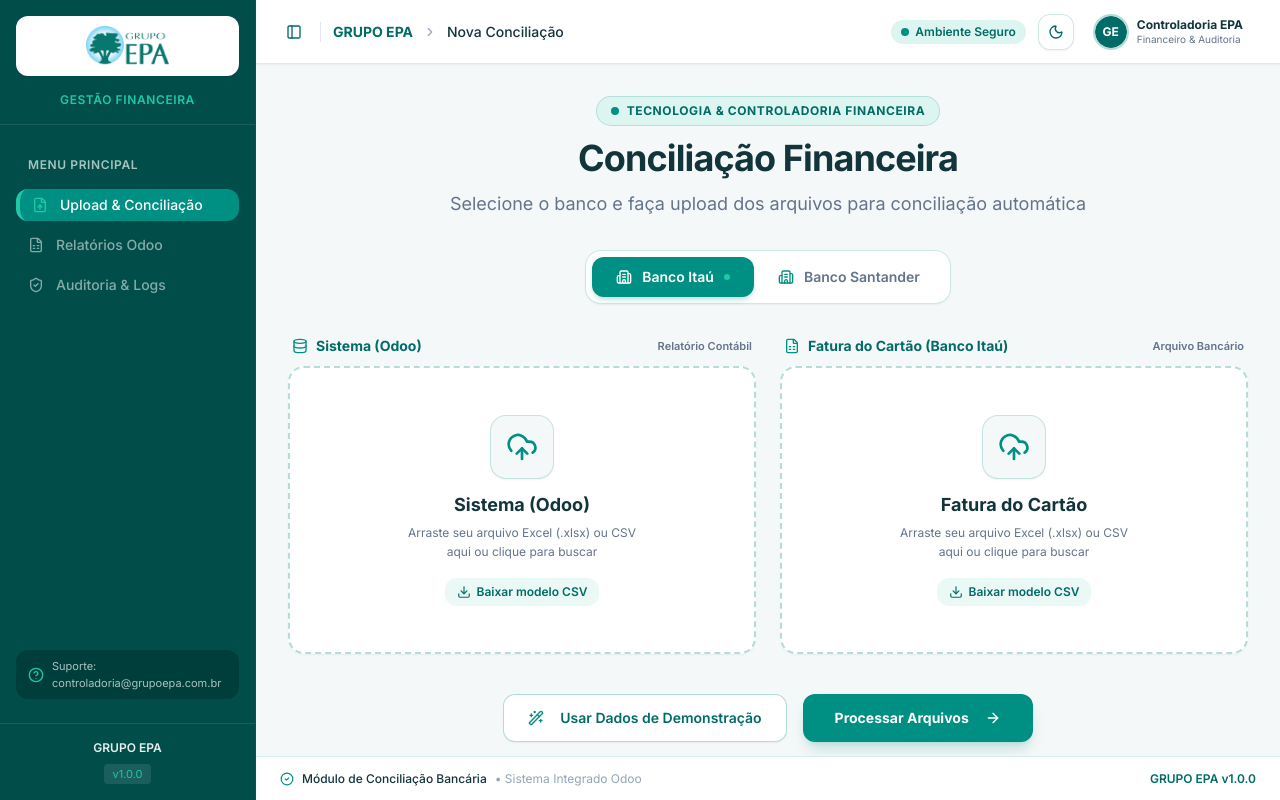
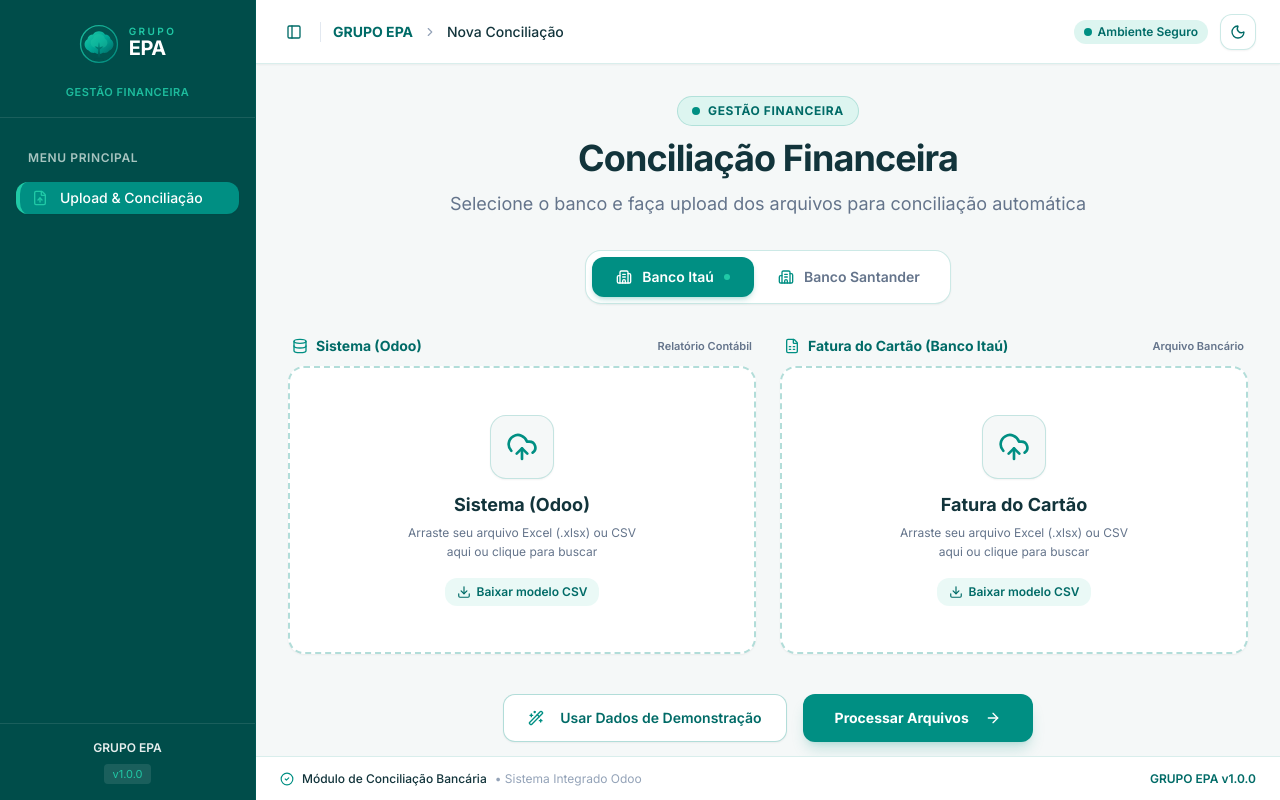
Before and after one commit to DepInTech/automa-o-de-concilia-o, a React (Vite) app: page / in a window 1280 px wide. Built offline with nearby package versions, Linux system fonts and the light colour scheme.

Commit message:
Ajustar sidebar, vetorizar logo EPA sem fundo branco e remover menu de usuario/controladoria

```diff
--- a/src/components/Layout.tsx
+++ b/src/components/Layout.tsx
@@ -10,17 +10,8 @@
   BreadcrumbPage,
 } from '@/components/ui/breadcrumb'
 import { Button } from '@/components/ui/button'
-import {
-  DropdownMenu,
-  DropdownMenuContent,
-  DropdownMenuItem,
-  DropdownMenuLabel,
-  DropdownMenuSeparator,
-  DropdownMenuTrigger,
-} from '@/components/ui/dropdown-menu'
-import { Avatar, AvatarFallback } from '@/components/ui/avatar'
 import { useTheme } from '@/hooks/use-theme'
-import { Sun, Moon, User, CheckCircle2, Shield } from 'lucide-react'
+import { Sun, Moon, CheckCircle2 } from 'lucide-react'
 
 export default function Layout() {
   const { theme, toggleTheme } = useTheme()
@@ -34,7 +25,7 @@
           <div className="flex items-center gap-3">
             <SidebarTrigger className="text-[#006B67] dark:text-[#20C9A6] hover:bg-[#DDF5F0] dark:hover:bg-[#008F83]/20" />
             <div className="h-5 w-[1px] bg-slate-200 dark:bg-emerald-900/50 hidden sm:block" />
-            <Breadcrumb className="hidden sm:block">
+            <Breadcrumb>
               <BreadcrumbList>
                 <BreadcrumbItem>
                   <BreadcrumbLink asChild>
@@ -56,10 +47,10 @@
             </Breadcrumb>
           </div>
 
-          {/* Ações da Direita: Status, Tema, Perfil do Usuário */}
+          {/* Ações da Direita: Status e Alternador de Tema */}
           <div className="flex items-center gap-2 sm:gap-3">
             {/* Status do Ambiente */}
-            <div className="hidden lg:flex items-center gap-1.5 px-2.5 py-1 rounded-full bg-[#DDF5F0] dark:bg-[#008F83]/20 text-[#006B67] dark:text-[#20C9A6] text-xs font-semibold">
+            <div className="hidden sm:flex items-center gap-1.5 px-2.5 py-1 rounded-full bg-[#DDF5F0] dark:bg-[#008F83]/20 text-[#006B67] dark:text-[#20C9A6] text-xs font-semibold">
               <span className="w-2 h-2 rounded-full bg-[#008F83] dark:bg-[#20C9A6] animate-pulse" />
               Ambiente Seguro
             </div>
@@ -79,51 +70,6 @@
                 <Moon className="h-4 w-4 text-[#006B67] transition-all hover:-rotate-12" />
               )}
             </Button>
-
-            {/* Menu do Usuário */}
-            <DropdownMenu>
-              <DropdownMenuTrigger asChild>
-                <button
-                  type="button"
-                  className="flex items-center gap-2.5 pl-2 pr-3 py-1 rounded-lg border border-transparent hover:border-[#008F83]/20 hover:bg-[#DDF5F0]/60 dark:hover:bg-[#008F83]/20 transition-all text-left outline-none"
-                >
-                  <Avatar className="h-8 w-8 ring-2 ring-[#008F83]/30">
-                    <AvatarFallback className="bg-[#006B67] text-white font-bold text-xs">
-                      GE
-                    </AvatarFallback>
-                  </Avatar>
-                  <div className="hidden md:flex flex-col leading-tight">
-                    <span className="text-xs font-bold text-[#12343B] dark:text-[#F1F5F4]">
-                      Controladoria EPA
-                    </span>
-                    <span className="text-[10px] text-[#64748B] dark:text-[#A7C4C0]">
-                      Financeiro & Auditoria
-                    </span>
-                  </div>
-                </button>
-              </DropdownMenuTrigger>
-              <DropdownMenuContent
-                align="end"
-                className="w-56 bg-white dark:bg-[#0D3834] border-[#008F83]/20 text-[#12343B] dark:text-[#F1F5F4] shadow-lg rounded-xl p-1"
-              >
-                <DropdownMenuLabel className="font-semibold text-xs text-[#64748B] dark:text-[#A7C4C0] px-2 py-1.5">
-                  Sessão Ativa • Grupo EPA
-                </DropdownMenuLabel>
-                <DropdownMenuSeparator className="bg-[#008F83]/15" />
-                <DropdownMenuItem className="text-xs py-2 px-2.5 rounded-lg focus:bg-[#DDF5F0] dark:focus:bg-[#008F83]/30 cursor-pointer">
-                  <User className="w-4 h-4 mr-2 text-[#008F83] dark:text-[#20C9A6]" />
-                  Perfil do Analista
-                </DropdownMenuItem>
-                <DropdownMenuItem className="text-xs py-2 px-2.5 rounded-lg focus:bg-[#DDF5F0] dark:focus:bg-[#008F83]/30 cursor-pointer">
-                  <Shield className="w-4 h-4 mr-2 text-[#008F83] dark:text-[#20C9A6]" />
-                  Parâmetros de Auditoria
-                </DropdownMenuItem>
-                <DropdownMenuSeparator className="bg-[#008F83]/15" />
-                <div className="px-2.5 py-1.5 text-[11px] text-[#64748B] dark:text-[#A7C4C0]">
-                  Versão 1.0.0 Corporativa
-                </div>
-              </DropdownMenuContent>
-            </DropdownMenu>
           </div>
         </header>
 
--- a/src/components/app-sidebar.tsx
+++ b/src/components/app-sidebar.tsx
@@ -10,7 +10,7 @@
   SidebarGroupContent,
   SidebarGroupLabel,
 } from '@/components/ui/sidebar'
-import { FileUp, FileSpreadsheet, ShieldCheck, HelpCircle } from 'lucide-react'
+import { FileUp } from 'lucide-react'
 import { Link, useLocation } from 'react-router-dom'
 import { EpaLogo } from './epa-logo'
 
@@ -20,11 +20,11 @@
   return (
     <Sidebar className="border-r border-[#006B67]/30 bg-[#004D4A] dark:bg-[#043330] text-[#F1F5F4]">
       <SidebarHeader className="p-4 border-b border-white/10">
-        <div className="bg-white rounded-xl p-2.5 shadow-sm flex items-center justify-center">
+        <div className="flex items-center justify-center py-2 px-1">
           <EpaLogo size="md" />
         </div>
-        <div className="mt-2 text-center">
-          <p className="text-xs uppercase tracking-wider font-semibold text-[#20C9A6]">
+        <div className="mt-1 text-center">
+          <p className="text-[11px] uppercase tracking-wider font-semibold text-[#20C9A6]/90">
             Gestão Financeira
           </p>
         </div>
@@ -48,39 +48,8 @@
                   </Link>
                 </SidebarMenuButton>
               </SidebarMenuItem>
-
-              <SidebarMenuItem>
-                <SidebarMenuButton
-                  asChild
-                  className="w-full flex items-center gap-3 px-3 py-2.5 rounded-lg text-sm font-medium text-[#A7C4C0] hover:text-white hover:bg-white/10 opacity-80"
-                >
-                  <span className="cursor-default">
-                    <FileSpreadsheet className="w-4 h-4 text-[#A7C4C0]" />
-                    <span>Relatórios Odoo</span>
-                  </span>
-                </SidebarMenuButton>
-              </SidebarMenuItem>
-
-              <SidebarMenuItem>
-                <SidebarMenuButton
-                  asChild
-                  className="w-full flex items-center gap-3 px-3 py-2.5 rounded-lg text-sm font-medium text-[#A7C4C0] hover:text-white hover:bg-white/10 opacity-80"
-                >
-                  <span className="cursor-default">
-                    <ShieldCheck className="w-4 h-4 text-[#A7C4C0]" />
-                    <span>Auditoria & Logs</span>
-                  </span>
-                </SidebarMenuButton>
-              </SidebarMenuItem>
             </SidebarMenu>
           </SidebarGroupContent>
-        </SidebarGroup>
-
-        <SidebarGroup className="mt-auto">
-          <div className="px-3 py-2 rounded-lg bg-black/20 text-[11px] text-[#A7C4C0] flex items-center gap-2">
-            <HelpCircle className="w-4 h-4 text-[#20C9A6] shrink-0" />
-            <span>Suporte: controladoria@grupoepa.com.br</span>
-          </div>
         </SidebarGroup>
       </SidebarContent>
 
--- a/src/components/epa-logo.tsx
+++ b/src/components/epa-logo.tsx
@@ -1,70 +1,138 @@
 import React from 'react'
-import epaLogoUrl from '@/assets/logo-epa-c53f6.png'
 
 interface EpaLogoProps {
   className?: string
-  variant?: 'full' | 'symbol' | 'dark' | 'light'
+  variant?: 'full' | 'symbol'
   size?: 'sm' | 'md' | 'lg'
 }
 
 /**
- * Componente oficial da Logo Grupo EPA:
- * Utiliza o arquivo oficial anexado com fallback de SVG vetorial estilizado
- * (árvore estilizada em verde petróleo dentro de um círculo azul-claro, com os textos "GRUPO" e "EPA").
+ * Componente oficial e vetorizado da marca GRUPO EPA:
+ * Desenho vetorial em SVG da árvore estilizada em tons verde petróleo/turquesa
+ * dentro de um anel/círculo com fundo transparente (sem fundo branco),
+ * garantindo nitidez e proporcionalidade perfeitas em temas claros e escuros.
  */
 export function EpaLogo({ className = '', variant = 'full', size = 'md' }: EpaLogoProps) {
-  const [imgError, setImgError] = React.useState(false)
-
-  const sizeClasses = {
-    sm: 'h-8',
-    md: 'h-10',
-    lg: 'h-14',
+  const sizeMap = {
+    sm: { box: 'h-8', icon: 32 },
+    md: { box: 'h-10', icon: 40 },
+    lg: { box: 'h-14', icon: 56 },
   }[size]
 
-  if (!imgError && epaLogoUrl) {
-    return (
-      <div className={`flex items-center gap-2 select-none ${className}`}>
-        <img
-          src={epaLogoUrl}
-          alt="Grupo EPA - Soluções em Engenharia e Meio Ambiente"
-          className={`${sizeClasses} w-auto object-contain transition-transform`}
-          onError={() => setImgError(true)}
-        />
-      </div>
-    )
-  }
-
-  // Fallback SVG fiel à especificação
   return (
     <div className={`flex items-center gap-2.5 select-none ${className}`}>
+      {/* Símbolo Vetorial (Árvore Estilizada dentro do Círculo) */}
       <svg
         viewBox="0 0 100 100"
-        className={`${sizeClasses} w-auto aspect-square`}
+        className={`${sizeMap.box} w-auto aspect-square shrink-0`}
         fill="none"
         xmlns="http://www.w3.org/2000/svg"
+        aria-hidden="true"
       >
         <defs>
-          <linearGradient id="epaCircleGrad" x1="0%" y1="0%" x2="100%" y2="100%">
-            <stop offset="0%" stopColor="#CBEBF6" />
-            <stop offset="100%" stopColor="#87CEEB" />
+          {/* Gradiente sutil para o anel externo */}
+          <linearGradient id="epaRingGrad" x1="0%" y1="0%" x2="100%" y2="100%">
+            <stop offset="0%" stopColor="#20C9A6" />
+            <stop offset="100%" stopColor="#008F83" />
+          </linearGradient>
+
+          {/* Gradiente da copa da árvore estilizada */}
+          <linearGradient id="epaTreeGrad" x1="0%" y1="0%" x2="100%" y2="100%">
+            <stop offset="0%" stopColor="#20C9A6" />
+            <stop offset="50%" stopColor="#00A896" />
+            <stop offset="100%" stopColor="#006B67" />
+          </linearGradient>
+
+          {/* Gradiente para o tronco */}
+          <linearGradient id="epaTrunkGrad" x1="0%" y1="0%" x2="0%" y2="100%">
+            <stop offset="0%" stopColor="#008F83" />
+            <stop offset="100%" stopColor="#004D4A" />
           </linearGradient>
         </defs>
-        {/* Círculo azul-claro */}
-        <circle cx="50" cy="50" r="48" fill="url(#epaCircleGrad)" />
-        {/* Árvore estilizada verde petróleo (#006B67) */}
-        <g fill="#006B67">
-          {/* Tronco */}
-          <path d="M47 90 H53 V66 C53 66 58 60 62 55 L58 53 C55 58 52 61 50 63 C48 61 45 58 42 53 L38 55 C42 60 47 66 47 66 Z" />
-          {/* Copa da árvore estilizada */}
-          <path d="M22 60 C18 58 14 53 16 48 C18 43 23 44 26 46 C24 39 28 32 35 33 C37 27 43 23 50 23 C57 23 63 27 65 33 C72 32 76 39 74 46 C77 44 82 43 84 48 C86 53 82 58 78 60 C81 64 78 70 72 71 C67 72 63 69 61 67 C58 71 52 72 50 72 C48 72 42 71 39 67 C37 69 33 72 28 71 C22 70 19 64 22 60 Z" />
+
+        {/* Anel Externo Vetorial (fundo transparente, sem fundo branco) */}
+        <circle
+          cx="50"
+          cy="50"
+          r="46"
+          stroke="url(#epaRingGrad)"
+          strokeWidth="3.5"
+          className="opacity-90"
+        />
+
+        {/* Círculo de fundo translúcido suave (mantém transparência e harmonia com qualquer fundo) */}
+        <circle
+          cx="50"
+          cy="50"
+          r="43"
+          fill="#008F83"
+          className="fill-[#008F83]/10 dark:fill-[#20C9A6]/15"
+        />
+
+        {/* Copa da árvore estilizada (nuvem de folhas / sustentabilidade ambiental) */}
+        <g fill="url(#epaTreeGrad)">
+          {/* Camada base da copa */}
+          <path
+            d="M 50 18
+               C 56 18, 62 21, 65 26
+               C 72 26, 78 31, 79 38
+               C 84 41, 87 47, 86 53
+               C 85 59, 81 64, 76 66
+               C 72 71, 66 73, 60 72
+               C 57 74, 53 75, 50 75
+               C 47 75, 43 74, 40 72
+               C 34 73, 28 71, 24 66
+               C 19 64, 15 59, 14 53
+               C 13 47, 16 41, 21 38
+               C 22 31, 28 26, 35 26
+               C 38 21, 44 18, 50 18 Z"
+          />
+
+          {/* Detalhe interno iluminado / folhas centrais */}
+          <path
+            d="M 50 25
+               C 58 25, 64 30, 65 37
+               C 70 40, 73 46, 70 52
+               C 67 58, 61 60, 56 59
+               C 53 62, 47 62, 44 59
+               C 39 60, 33 58, 30 52
+               C 27 46, 30 40, 35 37
+               C 36 30, 42 25, 50 25 Z"
+            fill="#20C9A6"
+            className="opacity-40 dark:opacity-60"
+          />
+        </g>
+
+        {/* Tronco e raízes estilizados */}
+        <g fill="url(#epaTrunkGrad)">
+          {/* Tronco principal se abrindo para os galhos */}
+          <path
+            d="M 47 84
+               C 47 78, 48 72, 48 64
+               C 46 62, 43 59, 39 57
+               C 41 55, 45 56, 48 59
+               C 48.5 53, 49 48, 50 45
+               C 51 48, 51.5 53, 52 59
+               C 55 56, 59 55, 61 57
+               C 57 59, 54 62, 52 64
+               C 52 72, 53 78, 53 84
+               C 56 85, 60 86, 63 87
+               L 62 89
+               C 57 88, 53 87, 50 87
+               C 47 87, 43 88, 38 89
+               L 37 87
+               C 40 86, 44 85, 47 84 Z"
+          />
         </g>
       </svg>
+
+      {/* Tipografia da Marca GRUPO EPA */}
       {variant !== 'symbol' && (
         <div className="flex flex-col leading-none">
-          <span className="text-[11px] tracking-[0.22em] font-semibold text-[#006B67] dark:text-[#20C9A6] uppercase">
+          <span className="text-[10px] tracking-[0.24em] font-semibold text-[#20C9A6] uppercase">
             GRUPO
           </span>
-          <span className="text-xl font-black tracking-tight text-[#006B67] dark:text-[#F1F5F4] -mt-0.5">
+          <span className="text-xl font-black tracking-tight text-white drop-shadow-sm -mt-0.5">
             EPA
           </span>
         </div>
--- a/src/pages/Index.tsx
+++ b/src/pages/Index.tsx
@@ -231,7 +231,7 @@
       <div className="text-center space-y-3">
         <div className="inline-flex items-center gap-2 px-3.5 py-1.5 rounded-full bg-[#DDF5F0] dark:bg-[#008F83]/20 border border-[#008F83]/20 text-[#006B67] dark:text-[#20C9A6] text-xs font-bold uppercase tracking-wider">
           <span className="w-2 h-2 rounded-full bg-[#008F83] dark:bg-[#20C9A6]" />
-          Tecnologia & Controladoria Financeira
+          Gestão Financeira
         </div>
         <h1 className="text-3xl sm:text-4xl font-black text-[#12343B] dark:text-[#F1F5F4] tracking-tight">
           Conciliação Financeira
```
Also changed, not shown: .skip.config.json.
